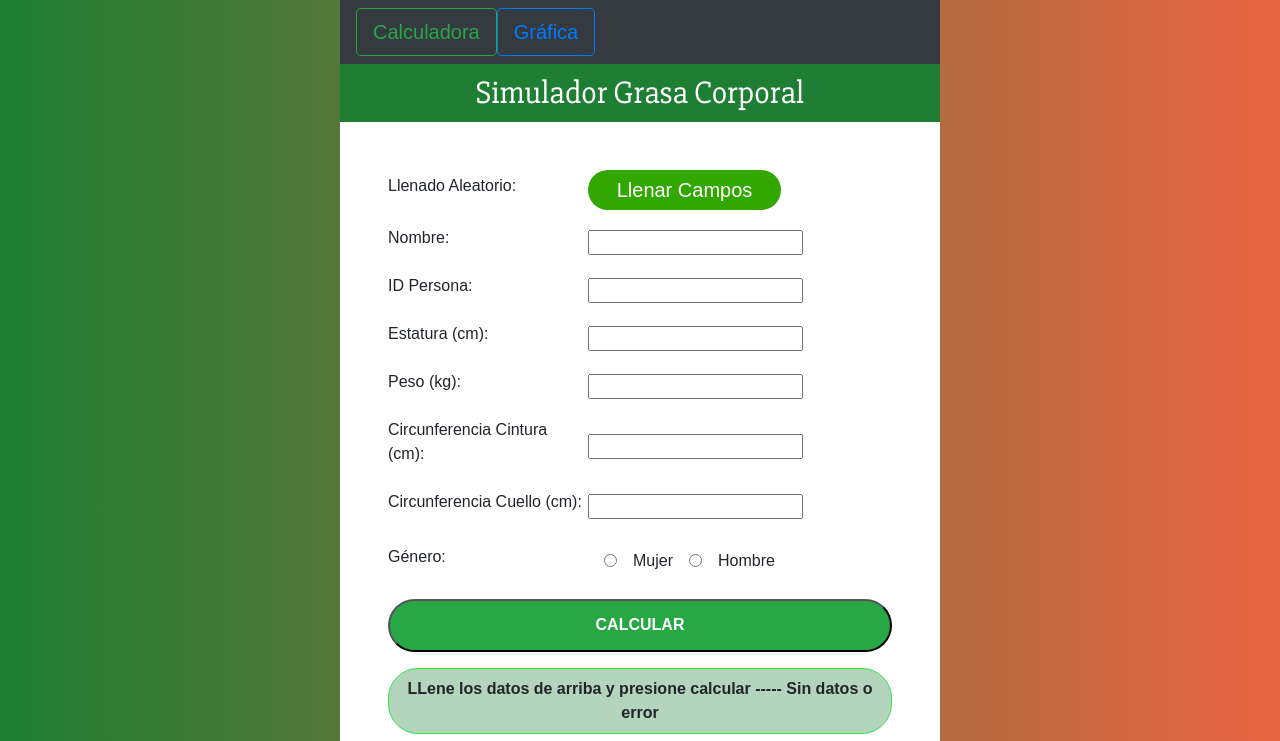
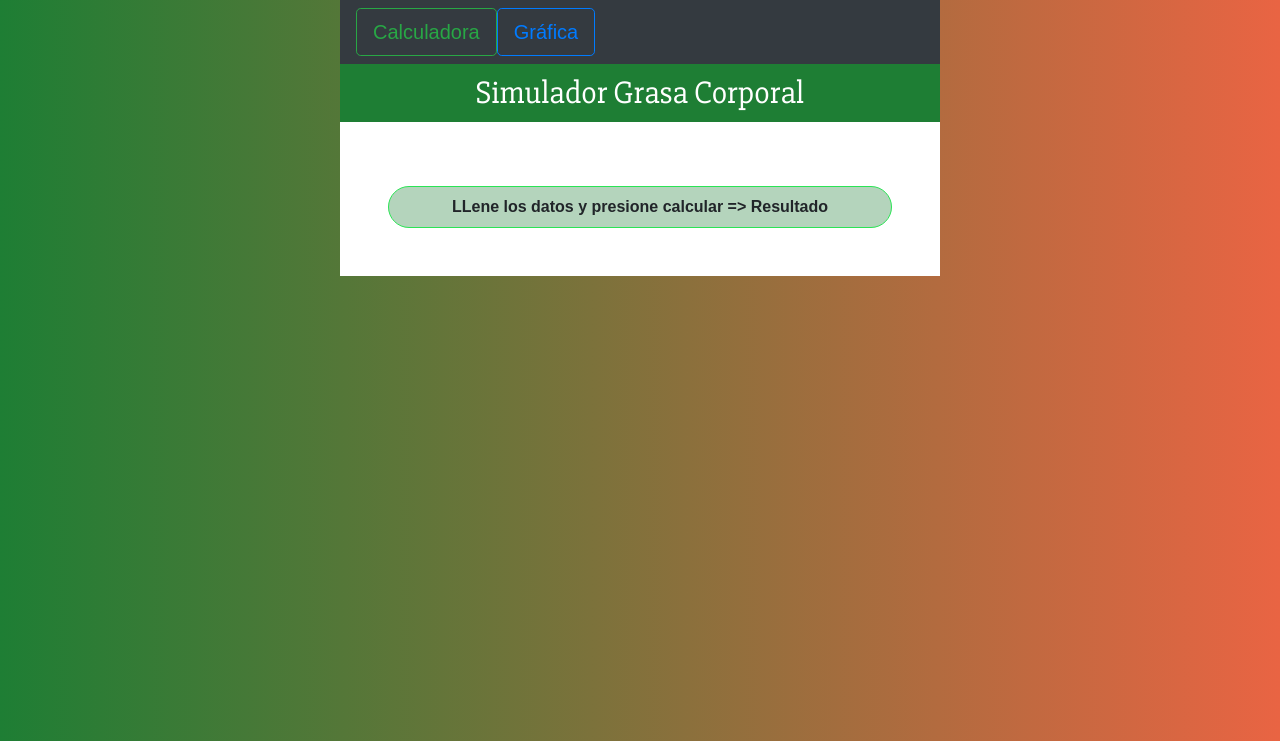
Before and after one commit to ricgrisant/Simulador-IMC-GC, a React (Create React App) app: page / in a window 1280 px wide. Shown: the top 741 px of the page. Built offline with nearby package versions, Linux system fonts and the light colour scheme.

Commit message:
Rutas en nav 🔌

```diff
--- a/package.json
+++ b/package.json
@@ -7,6 +7,7 @@
     "react": "^16.4.1",
     "react-chartjs-2": "^2.10.0",
     "react-dom": "^16.13.1",
+    "react-router-dom": "^5.2.0",
     "react-scripts": "1.1.4"
   },
   "scripts": {
--- a/src/componentes/App.js
+++ b/src/componentes/App.js
@@ -5,6 +5,8 @@ import Resultado from './Resultado';
 import Chart from './Chart';
 import Nav from './Nav';
 import {calcularIMC, calcularGC} from '../helper';
+import { BrowserRouter, Route } from 'react-router-dom';
+
 
 
 class App extends Component {
@@ -48,15 +50,20 @@ class App extends Component {
 
   render() {
     return (
+      <BrowserRouter>
       <div className="contenedor">
         <Nav/>
         <Header titulo = 'Simulador Grasa Corporal'/>
+
         <div className="contenedor-formulario">
-          <Formulario addPersona={this.addPersona}/>
+          <Route path='/formulario' component={() => <Formulario addPersona={this.addPersona}/>} />
+          <Route path='/chart' component={Chart} />
           <Resultado resultado={this.state.resultadoGrasaCorp}/>
-          <Chart/>
         </div>
+
       </div>
+      </BrowserRouter>
+
     );
   }
 }
--- a/src/componentes/Nav.js
+++ b/src/componentes/Nav.js
@@ -5,8 +5,8 @@ export default function Nav() {
         <div>
             <nav className="navbar navbar-dark bg-dark">
                 <form className="form-inline">
-                    <button className="btn btn-outline-success btn-lg" type="button">Calculadora</button>
-                    <button type="button" className="btn btn-outline-primary btn-lg">Gráfica</button>
+                    <a className="btn btn-outline-success btn-lg" href="/formulario">Calculadora</a>
+                    <a className="btn btn-outline-primary btn-lg" href="/chart">Gráfica</a>
                 </form>
             </nav>
         </div>
--- a/src/componentes/Resultado.js
+++ b/src/componentes/Resultado.js
@@ -6,7 +6,7 @@ class Resultado extends Component {
 
           const resultado = this.props.resultado;
           const mensaje = (resultado)? 'Su índice de grasa corporal es: '
-          : 'LLene los datos de arriba y presione calcular -----   ';
+          : 'LLene los datos y presione calcular => ';
           return(
                <div className="gran-total">
                     {mensaje}
@@ -16,7 +16,7 @@ class Resultado extends Component {
                                key={resultado}
                                timeout={{enter: 500, exit: 500}} >
                                <span>{resultado? (parseFloat(resultado).toFixed(2)
-                               + ' %'):("Sin datos o error")}</span>
+                               + ' %'):("Resultado ")}</span>
                          </CSSTransition>
                     </TransitionGroup>
                </div>
--- a/src/helper.js
+++ b/src/helper.js
@@ -17,7 +17,7 @@
             return false
           }
       } else {
-        return (495)/(1.0324-0.19077*(Math.log10(cintura-cuello))
+          resultado =  (495)/(1.0324-0.19077*(Math.log10(cintura-cuello))
           +0.15456*(Math.log10(altura)))-450
 
       }
```
Also changed, not shown: 1 other file (tests, documents, lock files or other folders).
